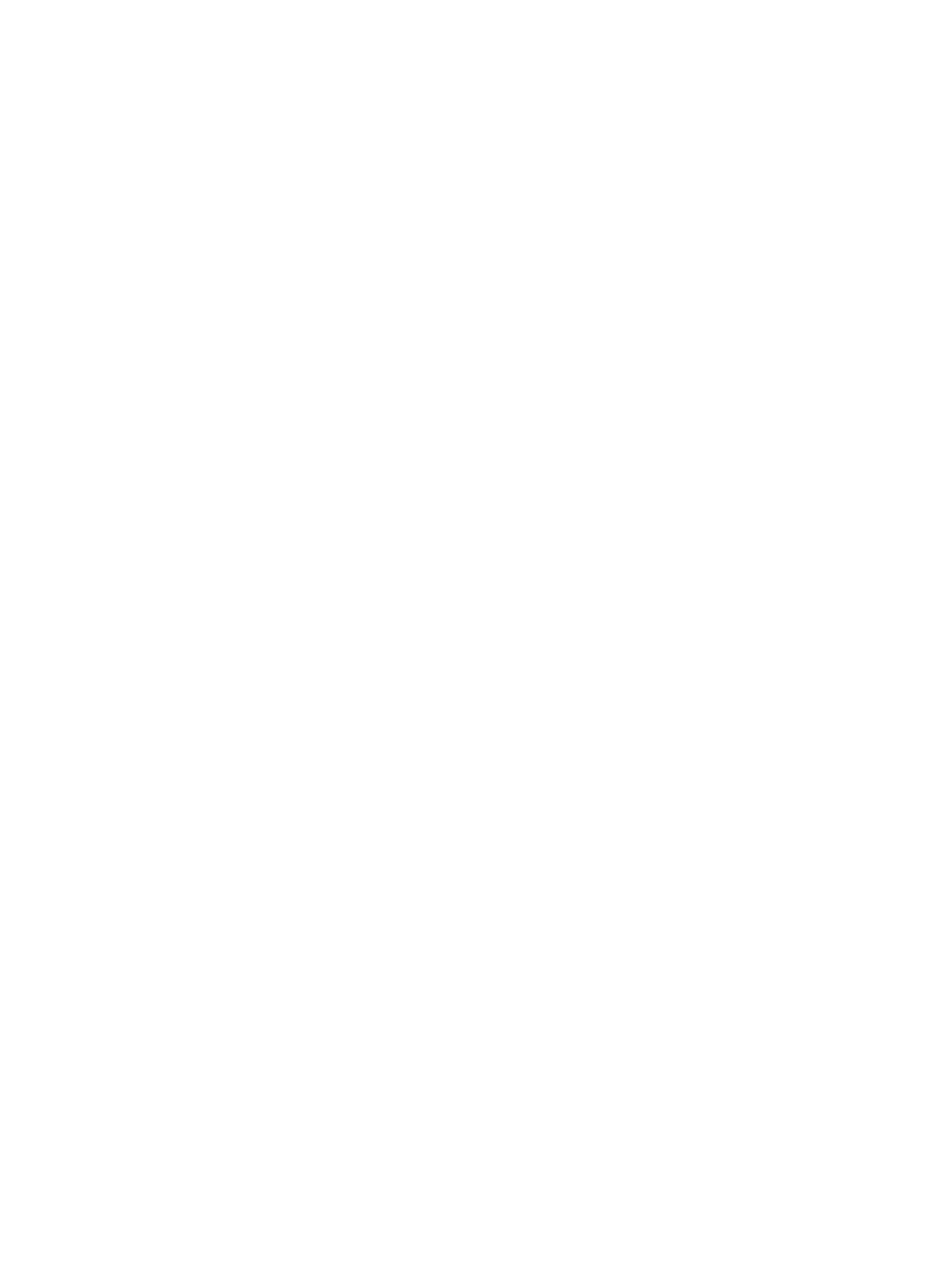
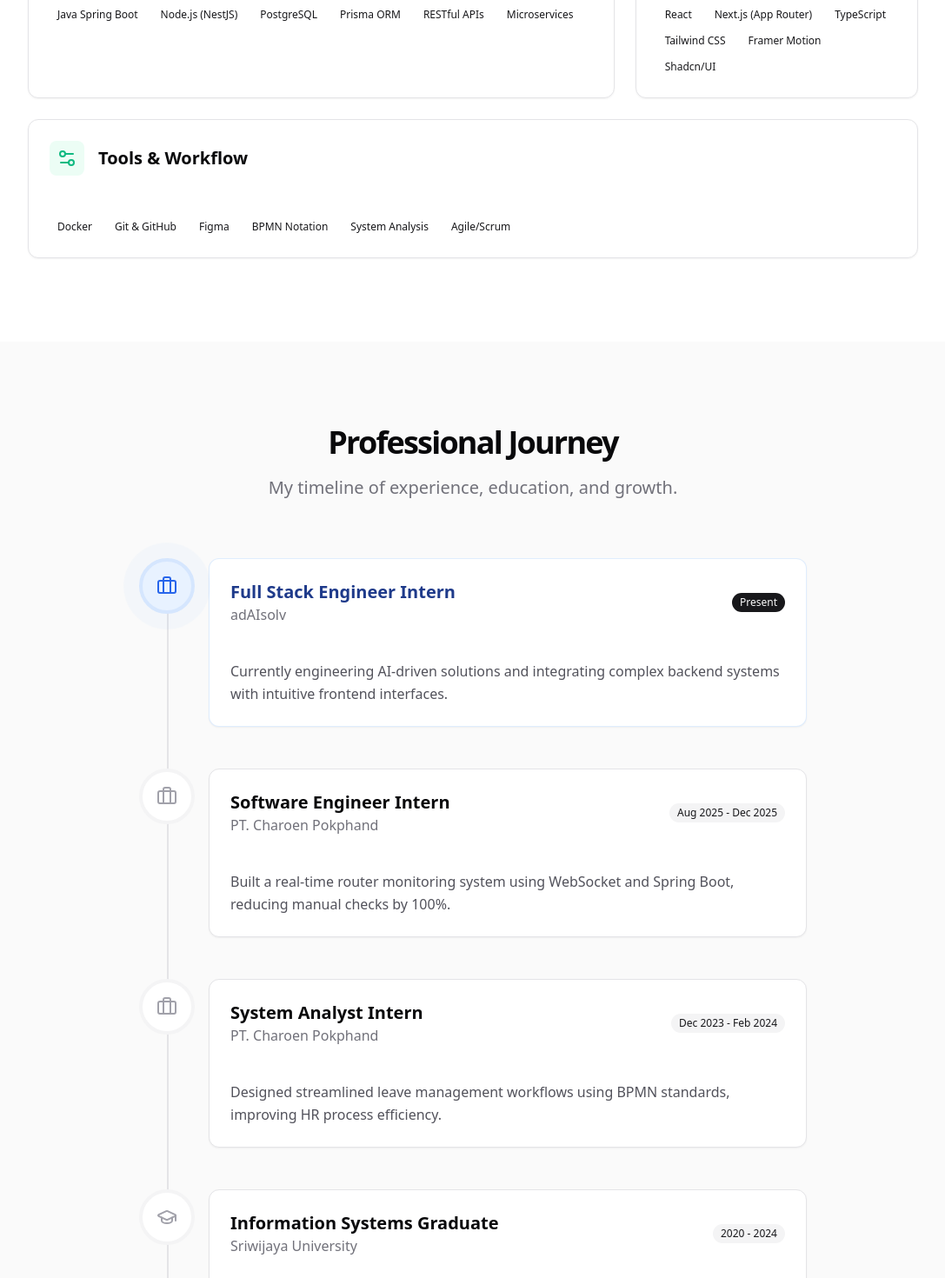
Before and after one commit to KevinDarrell/portfolio, a Next.js app: page / in a window 1280 px wide. Shown: the part 2520-3990 px from the top of the page at 87% size, without its empty margins (96-1183 px from the left). Before the commit the page ends 2165 px from the top, so only its background shows below. Built offline with nearby package versions, Linux system fonts and the light colour scheme.

Commit message:
feat(homepage): add skills and experience sections

```diff
--- a/src/app/page.tsx
+++ b/src/app/page.tsx
@@ -1,6 +1,8 @@
 import { Navbar } from "@/components/layout/navbar";
+import { Experience } from "@/components/sections/experience";
 import { Hero } from "@/components/sections/hero";
 import { SelectedWork } from "@/components/sections/selected-work";
+import { Skills } from "@/components/sections/skills";
 
 export default function Home() {
   return (
@@ -10,12 +12,8 @@
       <div className="pt-16">
       <Hero />
       <SelectedWork />
-      {/* Future Sections to be added:
-        <Skills />
-        <Experience />
-        <Projects />
-        <Contact />
-      */}
+      <Skills />
+      <Experience />
       </div>
     </main>
   );
--- /dev/null
+++ b/src/components/sections/experience.tsx
@@ -0,0 +1,105 @@
+import { Badge } from "@/components/ui/badge";
+import { Card } from "@/components/ui/card";
+import { cn } from "@/lib/utils";
+import { Briefcase, GraduationCap } from "lucide-react";
+
+export function Experience() {
+  const timelineData = [
+    {
+      role: "Full Stack Engineer Intern",
+      company: "adAIsolv",
+      date: "Present",
+      type: "work",
+      highlight: "Currently engineering AI-driven solutions and integrating complex backend systems with intuitive frontend interfaces.",
+    },
+    {
+      role: "Software Engineer Intern",
+      company: "PT. Charoen Pokphand",
+      date: "Aug 2025 - Dec 2025",
+      type: "work",
+      highlight: "Built a real-time router monitoring system using WebSocket and Spring Boot, reducing manual checks by 100%.",
+    },
+    {
+      role: "System Analyst Intern",
+      company: "PT. Charoen Pokphand",
+      date: "Dec 2023 - Feb 2024",
+      type: "work",
+      highlight: "Designed streamlined leave management workflows using BPMN standards, improving HR process efficiency.",
+    },
+    {
+      role: "Information Systems Graduate",
+      company: "Sriwijaya University",
+      date: "2020 - 2024",
+      type: "education",
+      highlight: "Graduated with GPA 3.9/4.0. Focused on Software Engineering and Database Systems.",
+    },
+  ];
+
+  return (
+    <section id="experience" className="py-24 bg-zinc-50 dark:bg-zinc-900/50">
+      <div className="container px-4 md:px-6">
+
+         <div className="flex flex-col items-center justify-center space-y-4 text-center mb-16">
+          <h2 className="text-3xl font-bold tracking-tighter md:text-4xl">
+            Professional Journey
+          </h2>
+          <p className="max-w-[700px] text-zinc-500 md:text-xl/relaxed dark:text-zinc-400">
+            My timeline of experience, education, and growth.
+          </p>
+        </div>
+
+
+        <div className="max-w-3xl mx-auto relative">
+
+          <div className="absolute left-8 top-0 bottom-0 w-[2px] bg-zinc-200 dark:bg-zinc-800" />
+
+          <div className="space-y-12">
+            {timelineData.map((item, index) => {
+              const isCurrent = item.date === "Present";
+              const Icon = item.type === 'work' ? Briefcase : GraduationCap;
+
+              return (
+                <div key={index} className="relative flex gap-8 group">
+
+                  <div className={cn(
+                    "absolute left-0 top-0 flex h-16 w-16 items-center justify-center rounded-full border-4 z-10 bg-white dark:bg-zinc-950 transition-colors group-hover:scale-110",
+                     isCurrent
+                      ? "border-blue-100 bg-blue-50 text-blue-600 dark:border-blue-900 dark:bg-blue-950 dark:text-blue-400"
+                      : "border-zinc-100 text-zinc-400 dark:border-zinc-800 dark:text-zinc-500"
+                  )}>
+                    <Icon className="h-6 w-6" />
+
+                    {isCurrent && (
+                      <span className="absolute inset-0 rounded-full animate-ping bg-blue-400/20 dark:bg-blue-600/20"></span>
+                    )}
+                  </div>
+
+
+                  <Card className={cn(
+                    "ml-20 w-full p-6 border-zinc-200 dark:border-zinc-800 transition-all group-hover:shadow-md",
+                    isCurrent ? "border-blue-200/50 dark:border-blue-900/50" : ""
+                  )}>
+                    <div className="flex flex-col md:flex-row md:items-center justify-between gap-2 mb-4">
+                      <div>
+                        <h3 className={cn("text-xl font-bold", isCurrent ? "text-blue-900 dark:text-blue-100" : "")}>
+                          {item.role}
+                        </h3>
+                        <p className="text-zinc-500 font-medium">{item.company}</p>
+                      </div>
+                      <Badge variant={isCurrent ? "default" : "secondary"} className="w-fit">
+                        {item.date}
+                      </Badge>
+                    </div>
+                    <p className="text-zinc-600 dark:text-zinc-300 leading-relaxed">
+                      {item.highlight}
+                    </p>
+                  </Card>
+                </div>
+              );
+            })}
+          </div>
+        </div>
+      </div>
+    </section>
+  );
+}
--- /dev/null
+++ b/src/components/sections/skills.tsx
@@ -0,0 +1,81 @@
+import { Card, CardContent, CardHeader, CardTitle } from "@/components/ui/card";
+import { Badge } from "@/components/ui/badge";
+import { Database, Layout, Settings2 } from "lucide-react";
+
+export function Skills() {
+  const skillGroups = [
+    {
+      title: "Backend & Core",
+      icon: Database,
+      skills: ["Java Spring Boot", "Node.js (NestJS)", "PostgreSQL", "Prisma ORM", "RESTful APIs", "Microservices"],
+      cols: "md:col-span-2",
+      color: "text-blue-500",
+      bg: "bg-blue-50 dark:bg-blue-950/20",
+    },
+    {
+      title: "Frontend Interface",
+      icon: Layout,
+      skills: ["React", "Next.js (App Router)", "TypeScript", "Tailwind CSS", "Framer Motion", "Shadcn/UI"],
+      cols: "md:col-span-1",
+      color: "text-purple-500",
+      bg: "bg-purple-50 dark:bg-purple-950/20",
+    },
+    {
+      title: "Tools & Workflow",
+      icon: Settings2,
+      skills: ["Docker", "Git & GitHub", "Figma", "BPMN Notation", "System Analysis", "Agile/Scrum"],
+      cols: "md:col-span-3",
+      color: "text-emerald-500",
+      bg: "bg-emerald-50 dark:bg-emerald-950/20",
+    },
+  ];
+
+  return (
+    <section id="skills" className="py-24">
+      <div className="container px-4 md:px-6">
+
+        <div className="flex flex-col items-center justify-center space-y-4 text-center mb-16">
+          <h2 className="text-3xl font-bold tracking-tighter md:text-4xl">
+            Technical Arsenal
+          </h2>
+          <p className="max-w-[700px] text-zinc-500 md:text-xl/relaxed dark:text-zinc-400">
+            The tools and technologies I use to build scalable, user-centric solutions.
+          </p>
+        </div>
+
+
+        <div className="grid grid-cols-1 md:grid-cols-3 gap-6 max-w-5xl mx-auto">
+          {skillGroups.map((group, index) => (
+            <Card
+              key={index}
+              className={`${group.cols} relative overflow-hidden border-zinc-200 dark:border-zinc-800 transition-all duration-300 hover:shadow-lg hover:-translate-y-1 group`}
+            >
+
+               <div className={`absolute inset-0 opacity-50 ${group.bg} -z-10`} />
+
+              <CardHeader className="flex flex-row items-center gap-4 pb-2">
+                <div className={`p-2 rounded-lg ${group.bg} ${group.color}`}>
+                  <group.icon className="h-6 w-6" />
+                </div>
+                <CardTitle className="text-xl">{group.title}</CardTitle>
+              </CardHeader>
+              <CardContent>
+                <div className="flex flex-wrap gap-2 mt-4">
+                  {group.skills.map((skill) => (
+                    <Badge
+                      key={skill}
+                      variant="secondary"
+                      className="bg-white/60 dark:bg-zinc-900/60 hover:bg-white dark:hover:bg-zinc-900 transition-colors"
+                    >
+                      {skill}
+                    </Badge>
+                  ))}
+                </div>
+              </CardContent>
+            </Card>
+          ))}
+        </div>
+      </div>
+    </section>
+  );
+}
```
